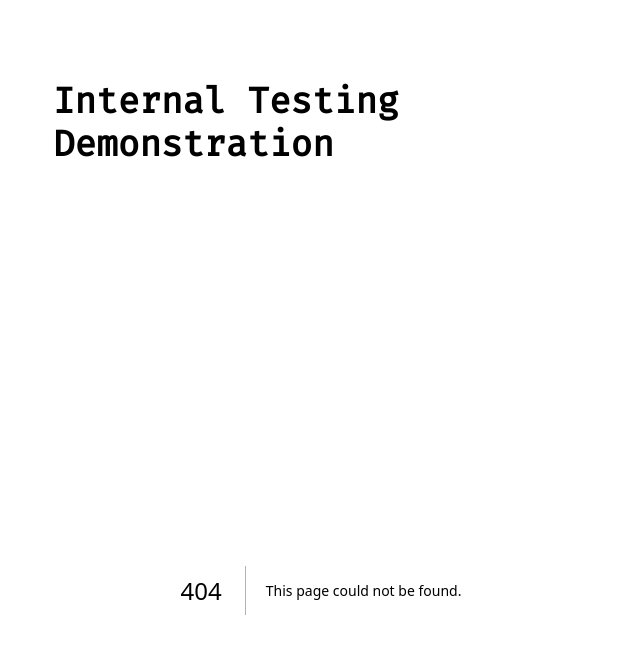
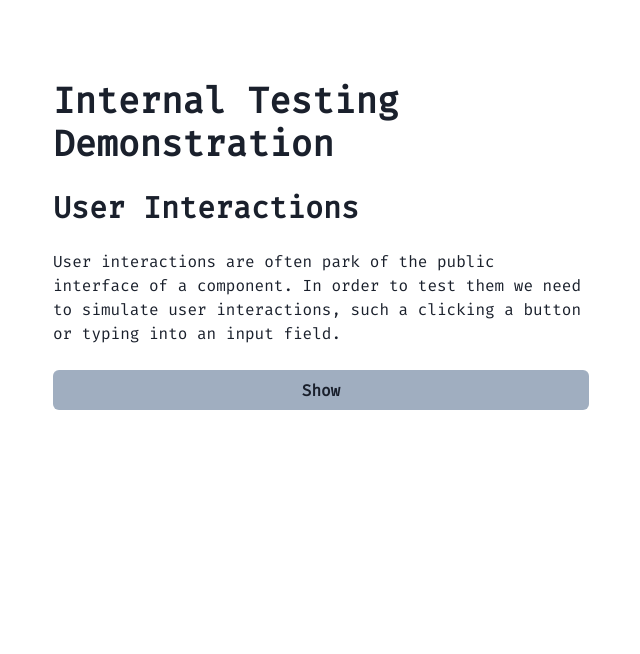
Before and after one commit to jbadavis/react-testing-demo, a Next.js app: page /testing-user-interactions in a window 1280 px wide. Before the commit this address had no page. Shown: the top 654 px of the page, without its empty margins (319-959 px from the left). Built offline with nearby package versions, Linux system fonts and the light colour scheme.

Commit message:
Add user interactions page

```diff
--- /dev/null
+++ b/components/user-interactions.tsx
@@ -0,0 +1,36 @@
+import {useState} from 'react';
+import {Heading, Text, Stack, Button} from '@chakra-ui/react';
+
+function UserInteractions() {
+  const [showGhost, setShowGhost] = useState(false);
+
+  return (
+    <>
+      <Heading as="h2" size="lg" mb={6}>
+        User Interactions
+      </Heading>
+      <Stack spacing={6} mb={6}>
+        <Text>
+          User interactions are often park of the public interface of a
+          component. In order to test them we need to simulate user
+          interactions, such a clicking a button or typing into an input field.
+        </Text>
+        <Button
+          bg="gray.400"
+          onClick={() => {
+            setShowGhost(!showGhost);
+          }}
+        >
+          {showGhost ? 'Hide' : 'Show'}
+        </Button>
+        {showGhost ? (
+          <Heading as="h3" size="lg">
+            👻 BOO! 👻
+          </Heading>
+        ) : null}
+      </Stack>
+    </>
+  );
+}
+
+export default UserInteractions;
--- a/package.json
+++ b/package.json
@@ -23,6 +23,7 @@
   "devDependencies": {
     "@testing-library/jest-dom": "6.4.5",
     "@testing-library/react": "15.0.7",
+    "@testing-library/user-event": "^14.5.2",
     "@types/jest": "29.5.11",
     "@types/react": "18.2.45",
     "jest": "29.7.0",
--- a/pages/index.tsx
+++ b/pages/index.tsx
@@ -15,6 +15,7 @@ function Home() {
         moduleList={[
           {title: 'Introduction', href: '/introduction'},
           {title: 'Snapshot Testing', href: '/snapshot-testing'},
+          {title: 'User Interactions', href: '/testing-user-interactions'},
           {title: 'Side-Effects', href: '/testing-side-effects'},
         ]}
       />
--- /dev/null
+++ b/pages/testing-user-interactions.tsx
@@ -0,0 +1,7 @@
+import UserInteractions from '@/components/user-interactions';
+
+function TestingUserInteractions() {
+  return <UserInteractions />;
+}
+
+export {default} from '@/components/user-interactions';
```
Also changed, not shown: 2 other files (tests, documents, lock files or other folders).
